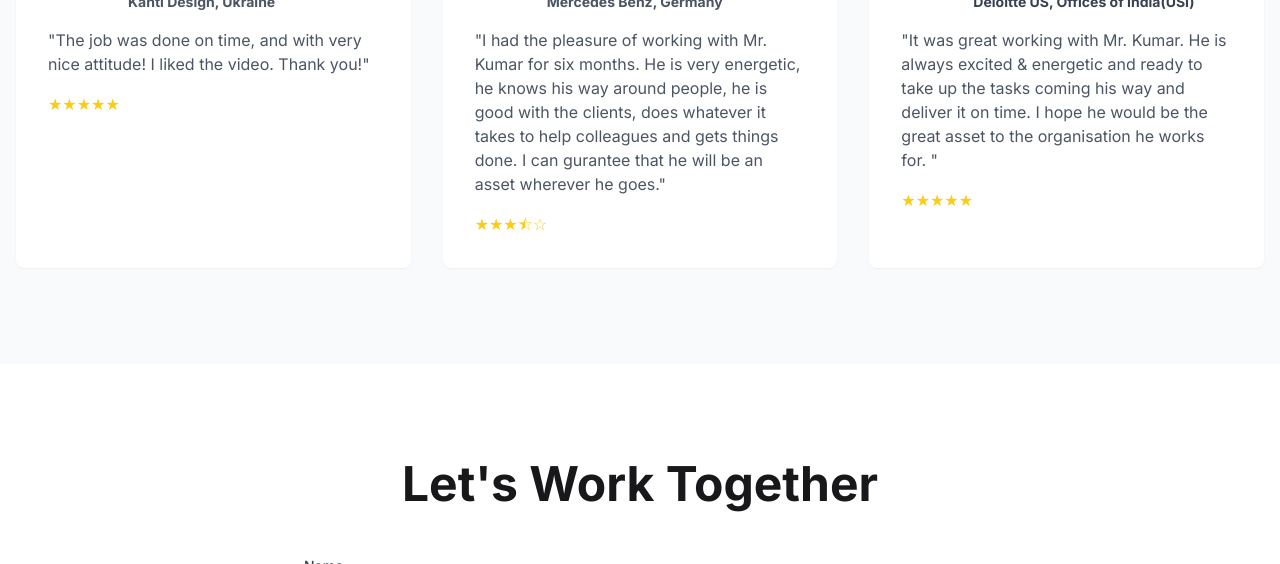
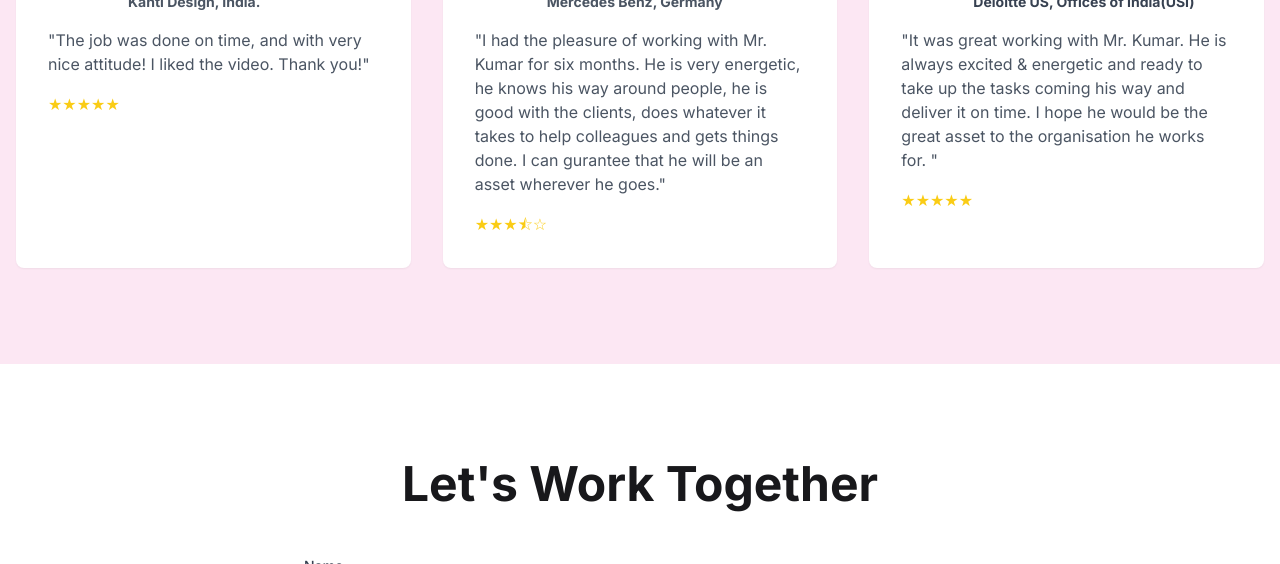
Before and after one commit to namokumar/portfolio, a plain HTML site: page index.html in a window 1280 px wide. Shown: the part 3003-3567 px from the top of the page. Drawn offline with nearby package versions, Linux system fonts and the light colour scheme.

Commit message:
fixed experience and updated testimonial and more

```diff
--- a/index.html
+++ b/index.html
@@ -233,7 +233,7 @@
 		</section>
 
 		<!-- Services Section -->
-		<section id="services" class="py-24 bg-gray-50">
+		<section id="services" class="py-24 bg-gray-200">
 			<div class="container mx-auto px-4">
 				<h2 class="text-5xl font-bold mb-12 text-center">Services</h2>
 				<div class="grid md:grid-cols-3 gap-8">
@@ -337,7 +337,7 @@
 		</section>
 
 		<!-- Testimonials Section -->
-		<section id="testimonials" class="py-24 bg-gray-50">
+		<section id="testimonials" class="py-24 bg-pink-100">
 			<div class="container mx-auto px-4">
 				<h2 class="text-5xl font-bold mb-12 text-center">
 					Client Testimonials
@@ -359,7 +359,7 @@
 									General Manager
 								</p>
 								<p class="text-sm text-gray-600 font-bold">
-									Kanti Design, Ukraine
+									Kanti Design, India.
 								</p>
 							</div>
 						</div>
```
